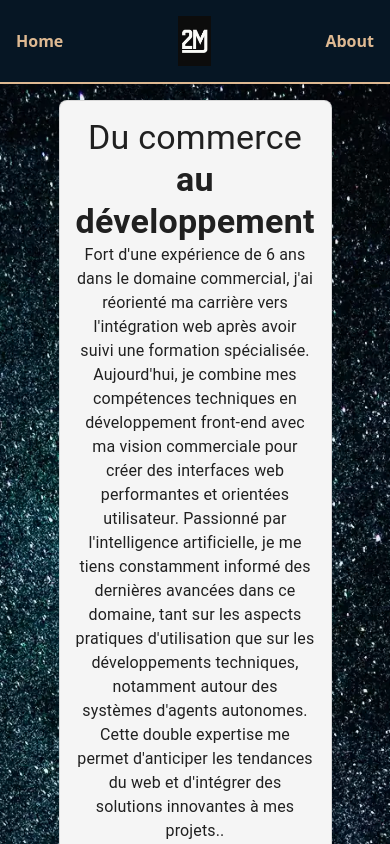
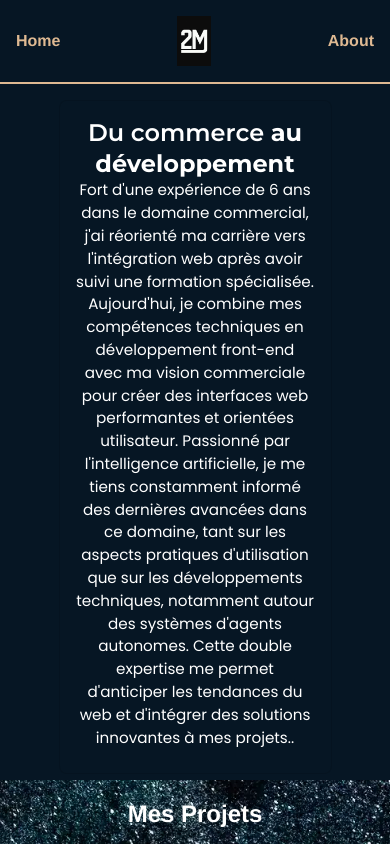
Before and after one commit to RioZeitsef/Portfolio_Matthieu, a React (Vite) app in the folder my-react-app/: page / in a window 390 px wide. Shown: the top 844 px of the page. Built offline with nearby package versions, Linux system fonts and the light colour scheme.

Commit message:
Check de the first description Area and add the typography of the project. Adjust all the typo in the responsive design

```diff
--- a/my-react-app/index.html
+++ b/my-react-app/index.html
@@ -5,6 +5,9 @@
     <link rel="icon" type="image/svg+xml" href="/tab_logo.webp" />
     <meta name="viewport" content="width=device-width, initial-scale=1.0" />
     <title>Matthieu Metz</title>
+    <link rel="preconnect" href="https://fonts.googleapis.com">
+    <link rel="preconnect" href="https://fonts.gstatic.com" crossorigin>
+    <link href="https://fonts.googleapis.com/css2?family=Poppins:wght@300;400;500;600;700&family=Montserrat:wght@400;500;600;700&display=swap" rel="stylesheet">
   </head>
   <body>
     <div id="root"></div>
--- a/my-react-app/src/assets/Pages/Home.jsx
+++ b/my-react-app/src/assets/Pages/Home.jsx
@@ -3,19 +3,28 @@ import Styles from "../css/Pages.module.css";
 import DescriptionCard from "../components/DescriptionCard";
 import ProjectCard from "../components/ProjectCards";
 import SkillsSection from "../components/SkillsCard";
+import HarleyToCode from "../images/Harley_to_code.webp";
 
 const Home = () => {
     return (
         <div className={Styles.homeContainer}>
-            <div className="home">
+            <div className={Styles.home}>
                 <DescriptionCard
                     title={<span>Du commerce <strong>au développement</strong></span>}
-                    titleVariant="h4"
+                    titleVariant="h3"
                     description="Fort d'une expérience de 6 ans dans le domaine commercial, j'ai réorienté ma carrière vers l'intégration web après avoir suivi une formation spécialisée. Aujourd'hui, je combine mes compétences techniques en développement front-end avec ma vision commerciale pour créer des interfaces web performantes et orientées utilisateur. Passionné par l'intelligence artificielle, je me tiens constamment informé des dernières avancées dans ce domaine, tant sur les aspects pratiques d'utilisation que sur les développements techniques, notamment autour des systèmes d'agents autonomes. Cette double expertise me permet d'anticiper les tendances du web et d'intégrer des solutions innovantes à mes projets.."
                     descriptionVariant="body1"
                     width="100%"
                     showBullet={false}
-                    cardStyles={{ backgroundColor: '#f5f5f5', borderRadius: '8px' }}
+                    cardStyles={{
+                        backgroundColor: '#061624',
+                        borderRadius: '8px',
+                        color: 'white',
+                    }}
+                    img={HarleyToCode}
+                    imgHeight={300}
+                    imgAlt="Harley Davidson to Code"
+                    hideImageOnMobile={true}
                 />
             </div>
             <div className="projects">
--- a/my-react-app/src/assets/components/DescriptionCard.jsx
+++ b/my-react-app/src/assets/components/DescriptionCard.jsx
@@ -2,8 +2,10 @@ import Box from '@mui/material/Box';
 import Card from '@mui/material/Card';
 import CardContent from '@mui/material/CardContent';
 import Typography from '@mui/material/Typography';
+import CardMedia from '@mui/material/CardMedia';
 import PropTypes from 'prop-types';
-
+import { useTheme } from '@mui/material/styles';
+import useMediaQuery from '@mui/material/useMediaQuery';
 
 const bull = (
   <Box
@@ -20,16 +22,39 @@ export default function DescriptionCard({
   descriptionVariant = "body2",
   showBullet = true,
   cardStyles = {},
+  img = null, // URL de l'image
+  imgHeight = 200, // Hauteur par défaut de l'image
+  imgAlt = "Image", // Texte alternatif pour l'image
+  titleColor= "inherit",
+  descriptionColor= "inherit",
+  hideImageOnMobile = true // Nouvelle prop pour contrôler l'affichage sur mobile
 }) {
+  // Utilisation du hook useMediaQuery pour détecter les écrans mobiles
+  const theme = useTheme();
+  const isMobile = useMediaQuery(theme.breakpoints.down('sm')); // Écrans < 600px (ajustez selon vos besoins)
+
+  // Décidez si l'image doit être affichée en fonction de hideImageOnMobile et isMobile
+  const shouldDisplayImage = img && !(isMobile && hideImageOnMobile);
+
   return (
     <Box sx={{ width: '70%', margin: 'auto', padding: '20px' }}>
       <Card variant="outlined" sx={cardStyles}>
         <CardContent>
-          <Typography variant={titleVariant} component="div">
+          {/* Affiche l'image seulement si shouldDisplayImage est true */}
+          {shouldDisplayImage && (
+            <CardMedia
+              component="img"
+              height={imgHeight}
+              image={img}
+              alt={imgAlt}
+              sx={{ objectFit: 'cover' }}
+            />
+          )}
+          <Typography variant={titleVariant} component="div" sx={{ color: titleColor }}>
             {title}
             {showBullet && bull}
           </Typography>
-          <Typography variant={descriptionVariant}>
+          <Typography variant={descriptionVariant} sx={{ color: descriptionColor }}>
             {description}
             <br />
           </Typography>
@@ -39,7 +64,7 @@ export default function DescriptionCard({
   );
 }
 
-// Définition des PropTypes pour validation
+// Mise à jour des PropTypes pour inclure la nouvelle prop
 DescriptionCard.propTypes = {
   title: PropTypes.node.isRequired,
   titleVariant: PropTypes.string,
@@ -47,5 +72,11 @@ DescriptionCard.propTypes = {
   descriptionVariant: PropTypes.string,
   width: PropTypes.oneOfType([PropTypes.number, PropTypes.string]),
   showBullet: PropTypes.bool,
-  cardStyles: PropTypes.object
+  cardStyles: PropTypes.object,
+  img: PropTypes.string,
+  imgHeight: PropTypes.number,
+  imgAlt: PropTypes.string,
+  titleColor: PropTypes.string,
+  descriptionColor: PropTypes.string,
+  hideImageOnMobile: PropTypes.bool
 };
--- a/my-react-app/src/assets/css/Pages.module.css
+++ b/my-react-app/src/assets/css/Pages.module.css
@@ -15,6 +15,13 @@ body {
 
 main {
     flex: 1;
+}
+
+.home {
+    background-color: #061624;
+    max-height: 1000px;
+    display: flex;
+    height: 700px;
 }
 
 .homeContainer {
@@ -37,6 +44,7 @@ main {
         padding-top: 20px; /* Ajoute un peu d'espace autour du texte */
     }
 
+
 h2 {
     font-size: 24px;
     color: white;
--- /dev/null
+++ b/my-react-app/src/assets/css/typography.css
@@ -0,0 +1,35 @@
+:root {
+  /* Famille de polices */
+  --font-primary: 'Poppins', 'Roboto', -apple-system, BlinkMacSystemFont, sans-serif;
+  --font-secondary: 'Montserrat', 'Open Sans', sans-serif;
+  --font-code: 'Fira Code', 'Courier New', monospace;
+
+  /* Tailles de police */
+  --font-size-xs: 0.75rem;    /* 12px */
+  --font-size-sm: 0.875rem;   /* 14px */
+  --font-size-base: 1rem;     /* 16px */
+  --font-size-lg: 1.125rem;   /* 18px */
+  --font-size-xl: 1.25rem;    /* 20px */
+  --font-size-2xl: 1.5rem;    /* 24px */
+  --font-size-3xl: 1.875rem;  /* 30px */
+  --font-size-4xl: 2.25rem;   /* 36px */
+
+  /* Poids de police */
+  --font-weight-light: 300;
+  --font-weight-normal: 400;
+  --font-weight-medium: 500;
+  --font-weight-semibold: 600;
+  --font-weight-bold: 700;
+
+  /* Hauteurs de ligne */
+  --line-height-tight: 1.25;
+  --line-height-snug: 1.375;
+  --line-height-normal: 1.5;
+  --line-height-relaxed: 1.625;
+  --line-height-loose: 2;
+
+  /* Espacements des lettres */
+  --letter-spacing-tight: -0.025em;
+  --letter-spacing-normal: 0em;
+  --letter-spacing-wide: 0.025em;
+}
--- a/my-react-app/src/index.css
+++ /dev/null
@@ -1,60 +0,0 @@
-:root {
-  font-family: system-ui, Avenir, Helvetica, Arial, sans-serif;
-  line-height: 1.5;
-  font-weight: 400;
-
-  color-scheme: light dark;
-  color: rgba(255, 255, 255, 0.87);
-  background-color: #242424;
-
-  font-synthesis: none;
-  text-rendering: optimizeLegibility;
-  -webkit-font-smoothing: antialiased;
-  -moz-osx-font-smoothing: grayscale;
-}
-
-a {
-  font-weight: 500;
-  color: #646cff;
-  text-decoration: inherit;
-}
-a:hover {
-  color: #535bf2;
-}
-
-h1 {
-  font-size: 3.2em;
-  line-height: 1.1;
-}
-
-button {
-  border-radius: 8px;
-  border: 1px solid transparent;
-  padding: 0.6em 1.2em;
-  font-size: 1em;
-  font-weight: 500;
-  font-family: inherit;
-  background-color: #1a1a1a;
-  cursor: pointer;
-  transition: border-color 0.25s;
-}
-button:hover {
-  border-color: #646cff;
-}
-button:focus,
-button:focus-visible {
-  outline: 4px auto -webkit-focus-ring-color;
-}
-
-@media (prefers-color-scheme: light) {
-  :root {
-    color: #213547;
-    background-color: #ffffff;
-  }
-  a:hover {
-    color: #747bff;
-  }
-  button {
-    background-color: #f9f9f9;
-  }
-}
--- a/my-react-app/src/main.jsx
+++ b/my-react-app/src/main.jsx
@@ -1,10 +1,14 @@
 import React from 'react'
 import { createRoot } from 'react-dom/client'
-import './index.css'
+import './assets/css/typography.css'
 import App from './App.jsx'
+import { ThemeProvider } from '@mui/material/styles'
+import theme from './theme.js'
 
 createRoot(document.getElementById('root')).render(
   <React.StrictMode>
-    <App />
+    <ThemeProvider theme={theme}>
+      <App />
+    </ThemeProvider>
   </React.StrictMode>
 )
--- /dev/null
+++ b/my-react-app/src/theme.js
@@ -0,0 +1,81 @@
+import { createTheme } from '@mui/material/styles';
+
+const theme = createTheme({
+  typography: {
+    fontFamily: [
+      'Poppins',
+      'Roboto',
+      '-apple-system',
+      'BlinkMacSystemFont',
+      'sans-serif',
+    ].join(','),
+    h1: {
+      fontFamily: 'Montserrat, sans-serif',
+      fontWeight: 700,
+      fontSize: '2.5rem',
+      lineHeight: 1.2,
+      '@media (max-width:600px)': {
+        fontSize: '2rem',
+      },
+    },
+    h2: {
+      fontFamily: 'Montserrat, sans-serif',
+      fontWeight: 700,
+      fontSize: '2rem',
+      lineHeight: 1.3,
+      '@media (max-width:600px)': {
+        fontSize: '1.75rem',
+      },
+    },
+    h3: {
+      fontFamily: 'Montserrat, sans-serif',
+      fontWeight: 600,
+      fontSize: '1.75rem',
+      lineHeight: 1.3,
+      '@media (max-width:600px)': {
+        fontSize: '1.5rem',
+      },
+    },
+    h4: {
+      fontFamily: 'Montserrat, sans-serif',
+      fontWeight: 600,
+      fontSize: '1.5rem',
+      lineHeight: 1.4,
+      '@media (max-width:600px)': {
+        fontSize: '1.25rem',
+      },
+    },
+    h5: {
+      fontFamily: 'Montserrat, sans-serif',
+      fontWeight: 500,
+      fontSize: '1.25rem',
+      lineHeight: 1.4,
+    },
+    h6: {
+      fontFamily: 'Montserrat, sans-serif',
+      fontWeight: 500,
+      fontSize: '1.1rem',
+      lineHeight: 1.4,
+    },
+    body1: {
+      fontFamily: 'Poppins, sans-serif',
+      fontSize: '1rem',
+      lineHeight: 1.5,
+      '@media (max-width:600px)': {
+        fontSize: '0.95rem',
+      },
+    },
+    body2: {
+      fontFamily: 'Poppins, sans-serif',
+      fontSize: '0.875rem',
+      lineHeight: 1.5,
+    },
+    button: {
+      fontFamily: 'Poppins, sans-serif',
+      fontWeight: 500,
+      textTransform: 'none',
+    },
+  },
+});
+
+export default theme;
```
Also changed, not shown: my-react-app/src/assets/images/Harley_to_code.webp (added).
